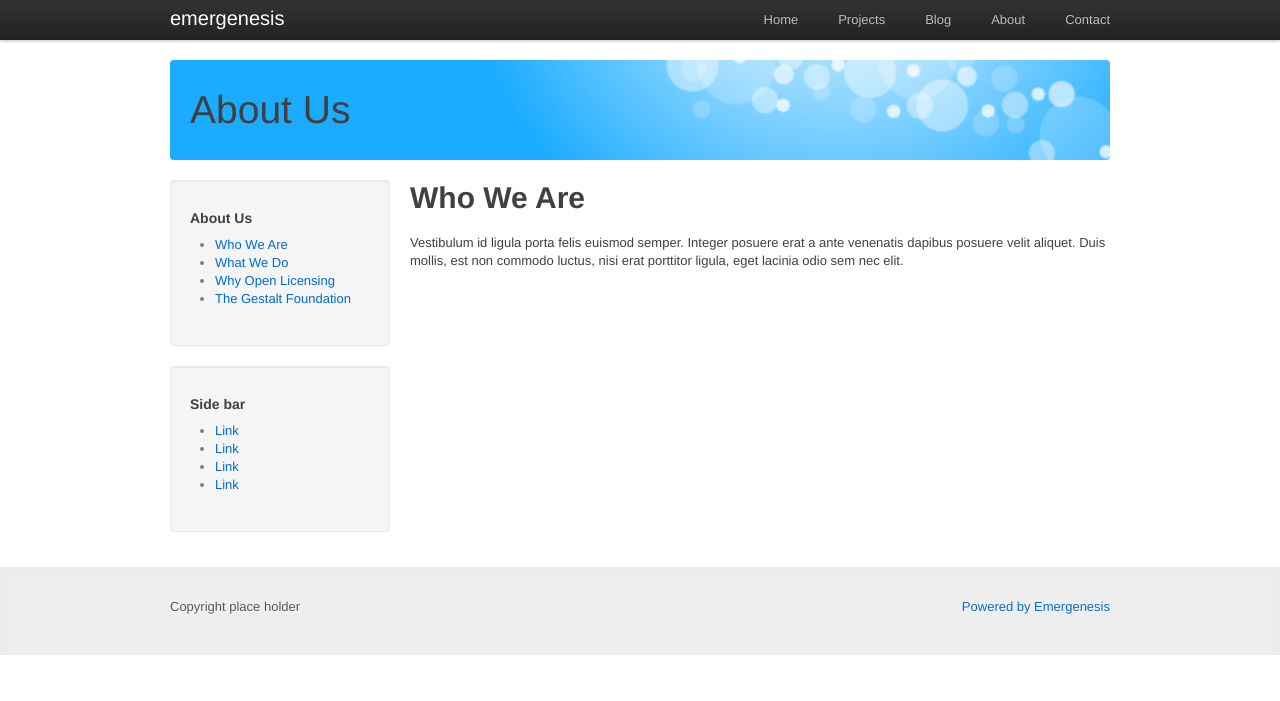
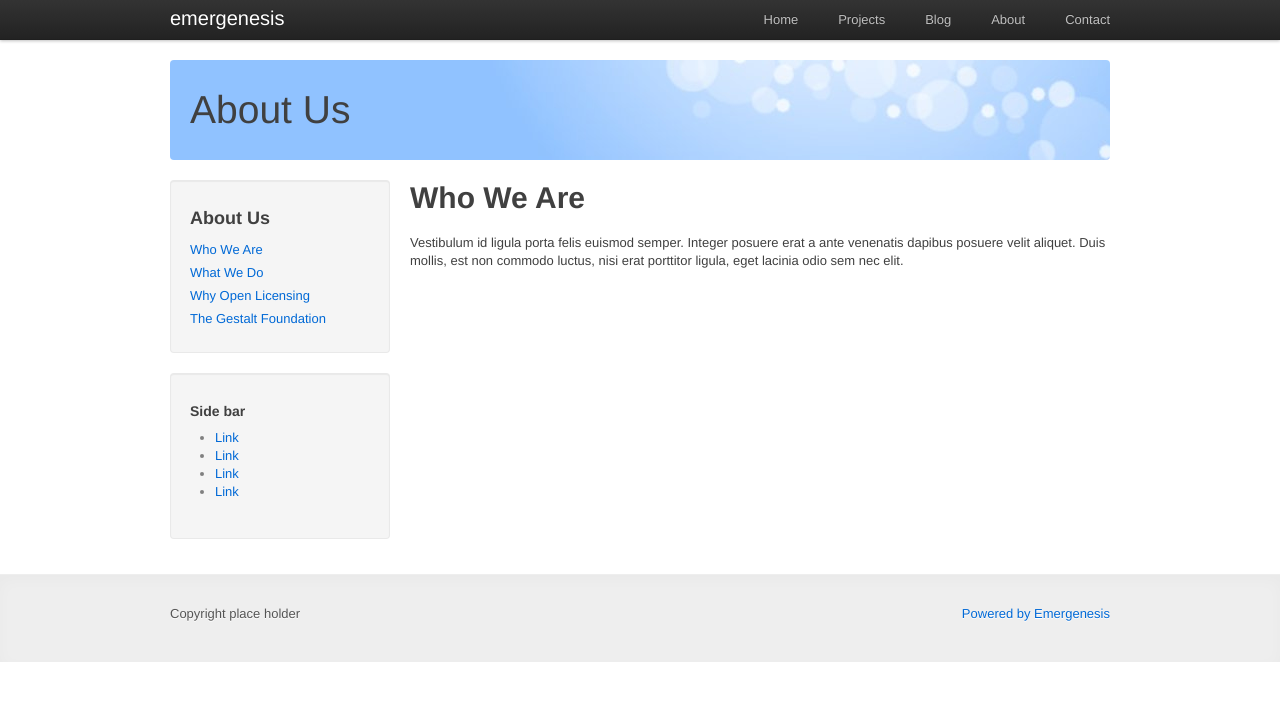
Before and after one commit to emergenesis/emergenesis-com, a Jekyll site: the page built from about/index.html, in a window 1280 px wide. Shown: the top 701 px of the page. Built offline with Jekyll 4.4.1, drawn with Linux system fonts in a browser that asks for light colours.

Commit message:
Moved header and slider to jpg to avoid Firefox bug 490537; modified submenu styles

```diff
--- a/_layouts/about.html
+++ b/_layouts/about.html
@@ -7,8 +7,8 @@ section: about
 
 <div class="sidebar-left span4">
 	<div class="well">
-		<h5>About Us</h5>
-		<ul>
+		<h3>About Us</h3>
+		<ul class="submenu">
 			<li>
 				<a href="#">Who We Are</a>
 			</li>
--- a/stylesheets/main.css
+++ b/stylesheets/main.css
@@ -84,7 +84,7 @@ body > .main {
 }
 
 #slider {
-	background: #1bacff url(/images/slider-bg.png) no-repeat top left;
+	background: #1bacff url(/images/slider-bg.jpg) no-repeat top left;
 }
 
 .btn.secondary {
@@ -97,7 +97,7 @@ body > .main {
 }
 
 header {
-	background: transparent url(/images/header-bg.png) no-repeat top left;
+	background: transparent url(/images/header-bg.jpg) no-repeat top left;
 	height: 80px;
 	-moz-border-radius: 4px;
 	border-radius: 4px;
@@ -109,5 +109,20 @@ header {
 }
 
 header.about {
-	background-color: #1bacff;
+	background-color: #5984ff;
 }
+
+/*
+ * Page Styles
+ */
+
+.submenu {
+    list-style-type: none;
+    padding: 0;
+    margin: 0;
+}
+
+.submenu li {
+    list-style-type: none;
+    margin: 5px 0;
+}
```
Also changed, not shown: images/header-bg.jpg (added), images/slider-bg.jpg (added), 2 other files.
